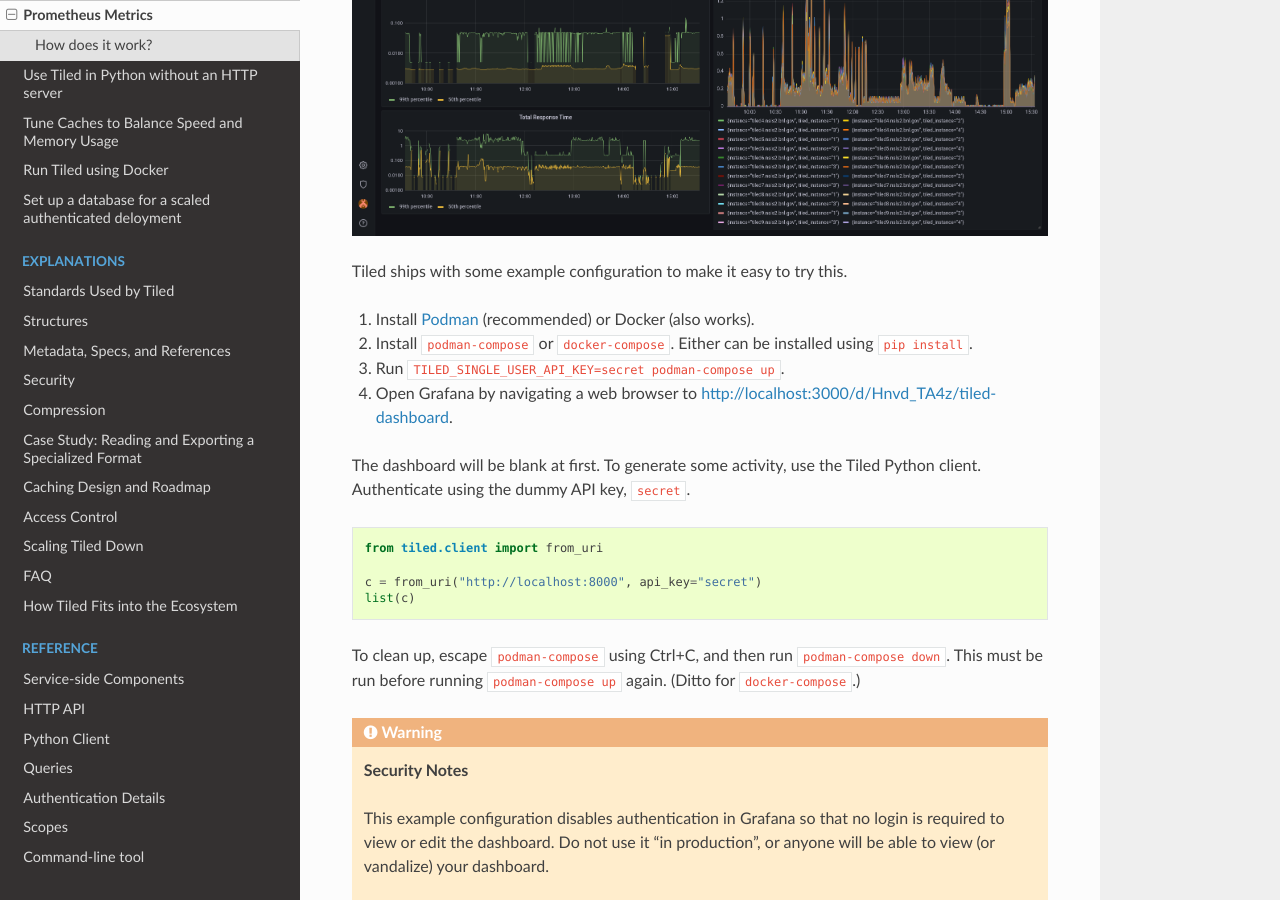
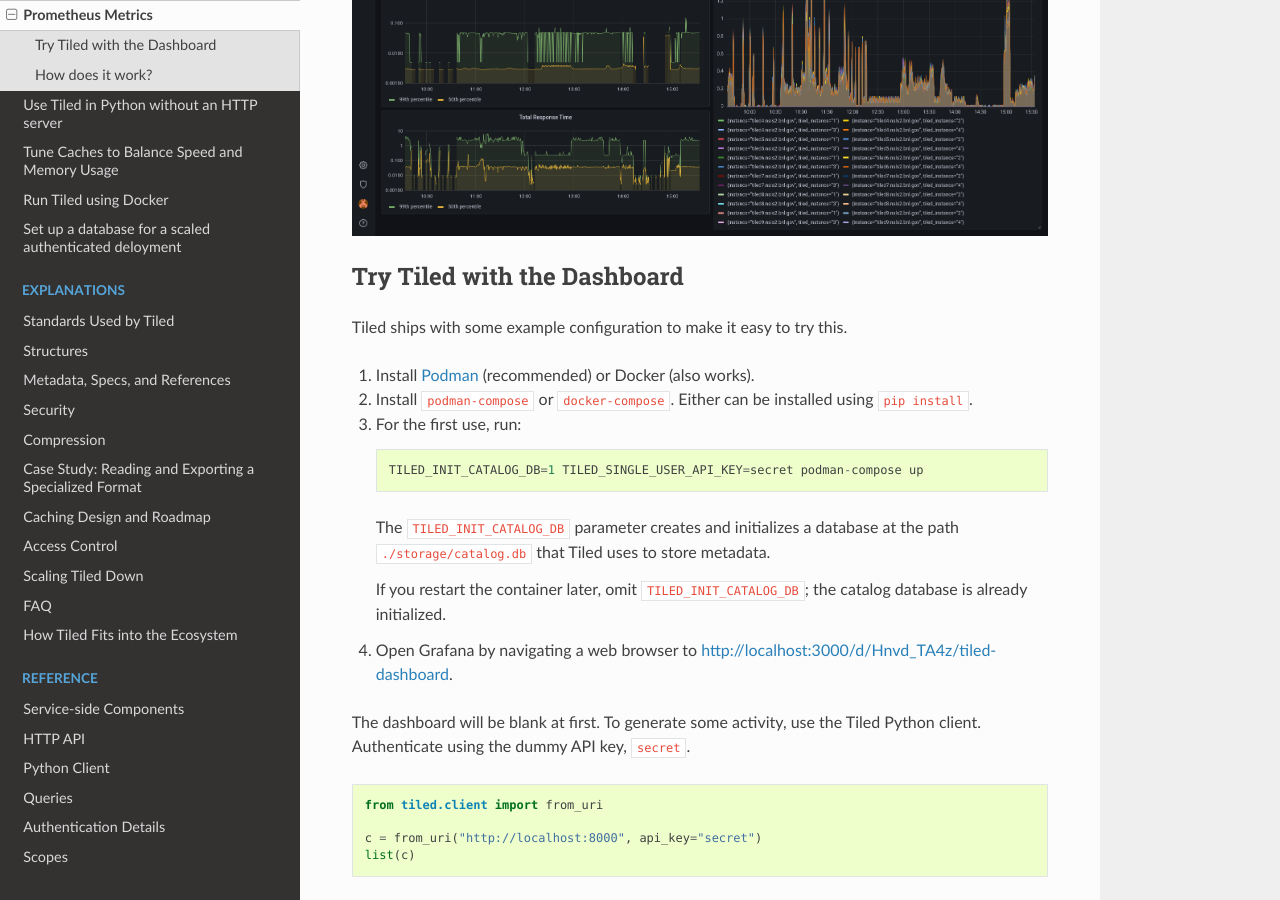
Before and after one commit to bluesky/tiled, a Sphinx documentation site: the page built from docs/source/how-to/metrics.md, in a window 1280 px wide and 900 px high, scrolled down 401 px. Built offline with Sphinx 7.4.7 and the Read the Docs theme 2.0.0, drawn with Linux system fonts in a browser that asks for light colours; pages that are not in the unit, such as notebooks, are missing from menus.

Commit message:
Implement TILED_INIT_CATALOG_DB

````diff
--- a/docker-compose.yml
+++ b/docker-compose.yml
@@ -9,6 +9,7 @@
         target: /storage
     environment:
       - TILED_SINGLE_USER_API_KEY=${TILED_SINGLE_USER_API_KEY}
+      - TILED_INIT_CATALOG_DB=${TILED_INIT_CATALOG_DB}
     ports:
       - 8000:8000
     restart: unless-stopped
--- a/docs/source/how-to/metrics.md
+++ b/docs/source/how-to/metrics.md
@@ -7,13 +7,25 @@
 
 ![Grafana Dashboard with Tiled metrics](../_static/grafana-screenshot.png)
 
+## Try Tiled with the Dashboard
+
 Tiled ships with some example configuration to make it easy to try this.
 
 1. Install [Podman](https://podman.io/) (recommended) or Docker (also works).
 
 2. Install `podman-compose` or `docker-compose`. Either can be installed using `pip install`.
 
-3. Run `TILED_SINGLE_USER_API_KEY=secret podman-compose up`.
+3. For the first use, run:
+
+   ```
+   TILED_INIT_CATALOG_DB=1 TILED_SINGLE_USER_API_KEY=secret podman-compose up
+   ```
+
+   The `TILED_INIT_CATALOG_DB` parameter creates and initializes a database
+   at the path `./storage/catalog.db` that Tiled uses to store metadata.
+
+   If you restart the container later, omit `TILED_INIT_CATALOG_DB`; the
+   catalog database is already initialized.
 
 4. Open Grafana by navigating a web browser to
    [http://localhost:3000/d/Hnvd_TA4z/tiled-dashboard](http://localhost:3000/d/Hnvd_TA4z/tiled-dashboard).
````
Also changed, not shown: 2 other files.
